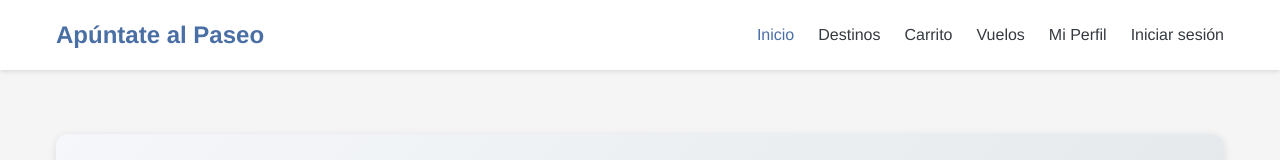
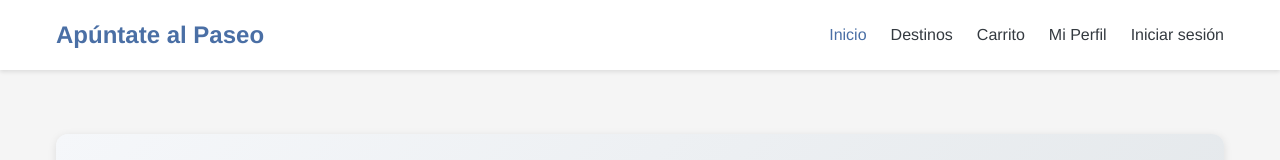
Before and after one commit to jgomeher83/ecommerce1, a Vue app: page / in a window 1280 px wide. Shown: the top 160 px of the page. Built offline with nearby package versions, Linux system fonts and the light colour scheme; no server answers.

Commit message:
googleindex

```diff
--- a/src/layouts/DefaultLayout.vue
+++ b/src/layouts/DefaultLayout.vue
@@ -23,7 +23,7 @@
             Carrito
             <span v-if="cartCount > 0" class="cart-count">{{ cartCount }}</span>
           </router-link>
-          <router-link to="/flights" class="nav-link" @click="closeMobileMenu">Vuelos</router-link>
+          <!-- <router-link to="/flights" class="nav-link" @click="closeMobileMenu">Vuelos</router-link> -->
           <router-link to="/myprofile" class="nav-link" @click="closeMobileMenu">Mi Perfil</router-link>
           <router-link v-if="user && user.isAdmin" to="/admin" class="nav-link" @click="closeMobileMenu">Admin</router-link>
           <router-link v-if="!user" to="/login" class="nav-link" @click="closeMobileMenu">Iniciar sesión</router-link>
```
